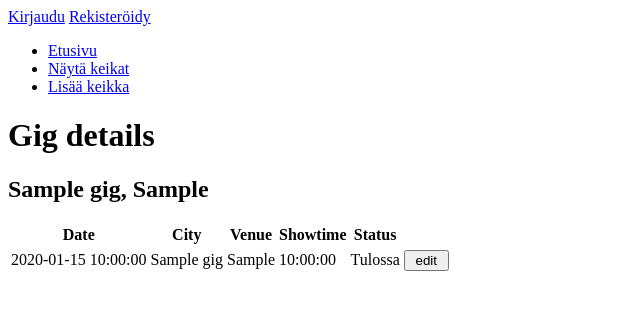
After one commit to jokineno/Tour, a Flask app: page /gigs/view/1/ in a window 1280 px wide. The commit adds this page. Shown: the top 310 px of the page, without its empty margins (0-640 px from the left). Run offline with Flask 2, Linux system fonts and the light colour scheme; tables that the repository leaves empty hold one stand-in row (values such as "Sample post").

Commit message:
tietokannan nimeäminen

```diff
--- a/application/__init__.py
+++ b/application/__init__.py
@@ -8,7 +8,7 @@ import os
 if os.environ.get("HEROKU"):
     app.config["SQLALCHEMY_DATABASE_URI"] = os.environ.get("DATABASE_URL")
 else:
-    app.config["SQLALCHEMY_DATABASE_URI"] = "sqlite:///tasks.db"
+    app.config["SQLALCHEMY_DATABASE_URI"] = "sqlite:///gigs.db"
     app.config["SQLALCHEMY_ECHO"] = True
 
 
@@ -16,8 +16,8 @@ db = SQLAlchemy(app)
 
 from application import views
 
-from application.tasks import models
-from application.tasks import views
+from application.gigs import models
+from application.gigs import views
 
 from application.auth import models
 from application.auth import views
--- a/application/auth/models.py
+++ b/application/auth/models.py
@@ -13,7 +13,7 @@ class User(db.Model):
     username = db.Column(db.String(144), nullable=False)
     password = db.Column(db.String(144), nullable=False)
 
-    tasks = db.relationship("Task",backref='account',lazy=True)
+    gigs = db.relationship("Gig",backref='account',lazy=True)
 
 
     def __init__(self, name, username, password):
--- a/application/tasks/forms.py
+++ b/application/gigs/forms.py
@@ -1,7 +1,7 @@
 from flask_wtf import FlaskForm
 from wtforms import StringField,TimeField,DateField,SelectField,BooleanField, validators
 
-class TaskForm(FlaskForm):
+class GigForm(FlaskForm):
     name = StringField("Keikkapaikka", [validators.Length(min=2)])
     place = StringField("Kaupunki")
     pvm = DateField("Pvm",format='%Y-%m-%d')
--- a/application/tasks/models.py
+++ b/application/gigs/models.py
@@ -1,7 +1,7 @@
 from application import db
 
 #tässä on harjoitustyön
-class Task(db.Model):
+class Gig(db.Model):
     id = db.Column(db.Integer, primary_key=True)
     name = db.Column(db.String(144), nullable=False)
     place = db.Column(db.String(144), nullable=False)
--- /dev/null
+++ b/application/gigs/views.py
@@ -0,0 +1,88 @@
+from application import app, db
+from flask import redirect, render_template, request, url_for
+from application.gigs.models import Gig
+from application.gigs.forms import GigForm
+from flask_login import login_required, current_user
+
+
+@app.route("/gigs/",methods=["GET"])
+def gigs_index():
+    return render_template("gigs/list.html", gigs=Gig.query.all())
+
+@app.route("/gigs/new/")
+@login_required
+def gigs_form():
+
+    return render_template("gigs/new.html", form=GigForm())
+
+@app.route("/gigs/<gig_id>/", methods=["POST"])
+@login_required
+def gigs_set_done(gig_id):
+
+    t = Gig.query.get(gig_id)
+    if t.status=="Tulossa":
+        t.status = "Mennyt"
+        db.session().commit()
+    elif t.status== "Mennyt":
+        t.status="Peruttu"
+        db.session().commit()
+    elif t.status=="Peruttu":
+        t.status="Tulossa"
+        db.session().commit()
+
+    return redirect(url_for("gigss_index"))
+
+@app.route("/gigs/delete/<gig_id>/", methods=["GET","POST"])
+@login_required
+def gigs_remove(gig_id):
+    t = Gig.query.get(gig_id)
+    db.session().delete(t)
+    db.session().commit()
+
+    return redirect(url_for("gigs_index"))
+
+@app.route("/gigs/", methods=["POST"])
+@login_required
+def gigs_create():
+
+    form = GigForm(request.form)
+
+    if not form.validate():
+        return render_template("gigs/new.html", form = form)
+    t = Gig(form.name.data, form.place.data, form.pvm.data, form.showtime.data)
+    t.status = form.status.data
+    t.account_id = current_user.id
+
+    db.session().add(t)
+    db.session().commit()
+
+
+    return redirect(url_for("gigs_index"))
+
+
+@app.route("/gigs/view/<gig_id>/", methods=["GET"])
+def gigs_view(gig_id):
+    form = GigForm(request.form)
+    return render_template("gigs/single.html", gig = Gig.query.get(gig_id), form=form)
+
+@app.route("/gigs/edit/<gig_id>/", methods=["GET","POST"])
+def gigs_edit(gig_id):
+
+    if request.method == "GET":
+        gig = Gig.query.get(gig_id)
+        form = GigForm(obj=gig)
+
+        return render_template("gigs/edit.html",form=form, gig_id=gig_id)
+
+    form = GigForm(request.form)
+    gig = Gig.query.get(gig_id)
+
+    gig.name = form.name.data
+    gig.place = form.place.data
+    gig.pvm = form.pvm.data
+    gig.showtime = form.showtime.data
+    gig.status = form.status.data
+
+    db.session().commit()
+
+    return redirect(url_for("gigs_view", gig_id = gig_id))
--- a/application/templates/tasks/new.html
+++ b/application/templates/gigs/new.html
@@ -2,7 +2,7 @@
 
 {% block body %}
 
-<form method="POST" action="{{ url_for('tasks_create') }}">
+<form method="POST" action="{{ url_for('gigs_create') }}">
 
   <table>
     <tr>
--- /dev/null
+++ b/application/templates/gigs/single.html
@@ -0,0 +1,34 @@
+{% extends "layout.html" %}
+
+{% block body %}
+  <h1>Gig details</h1>
+  <h2>{{ gig.name }}, {{ gig.place }}</h2>
+
+
+  <table class="no name yet">
+        <tr>
+          <thead class="no name">
+            <th>Date</th>
+            <th>City</th>
+            <th>Venue</th>
+            <th>Showtime</th>
+            <th>Status</th>
+            <th></th>
+            <th></th>
+          </thead>
+        </tr>
+        <tr>
+          <td>{{ gig.pvm }}</td>
+          <td>{{ gig.name }}</td>
+          <td>{{ gig.place }}</td>
+          <td>{{ gig.showtime }}</td>
+          <td>{{ gig.status }}</td>
+          <td>
+            <form method="GET" action="{{ url_for('gigs_edit', gig_id=gig.id) }}">
+                <input type="submit" class="btn btn-primary" value=" edit "/>
+            </form>
+          </td>
+        </tr>
+      </table>
+
+{% endblock %}
--- a/application/templates/layout.html
+++ b/application/templates/layout.html
@@ -7,8 +7,9 @@
   <body>
       {% if current_user.is_authenticated %}
       <p>
-	Kirjautunut nimellä {{ current_user.name }}. <a href="{{ url_for('auth_logout') }}">Kirjaudu ulos</a>
-      </p>
+  Kirjautunut nimellä {{ current_user.name }}. <a href="{{ url_for('auth_logout') }}">Kirjaudu ulos</a>
+  <a href="{{ url_for('auth_profile') }}">Omat tiedot</a>
+    </p>
       {% else %}
       <a href="{{ url_for('auth_login') }}">Kirjaudu</a>
       <a href="{{ url_for('auth_register') }}">Rekisteröidy</a>
@@ -16,8 +17,8 @@
 
       <ul>
           <li><a href="{{ url_for('index') }}">Etusivu</a></li>
-        <li><a href="{{ url_for('tasks_index') }}">Näytä keikat</a></li>
-        <li><a href="{{ url_for('tasks_form') }}">Lisää keikka</a></li>
+        <li><a href="{{ url_for('gigs_index') }}">Näytä keikat</a></li>
+        <li><a href="{{ url_for('gigs_form') }}">Lisää keikka</a></li>
       </ul>
     {% block body %}
       <p>
```
Also changed, not shown: application/auth/forms.py (+11 -1 lines), application/auth/views.py (+7 -2 lines), application/tasks/views.py (deleted, +0 -61 lines), application/templates/auth/profileform.html (added, +31 -0 lines), application/templates/gigs/edit.html (added, +62 -0 lines), application/templates/gigs/list.html (added, +35 -0 lines), application/templates/tasks/list.html (deleted, +0 -29 lines), README.md, application/gigs.db (added).
